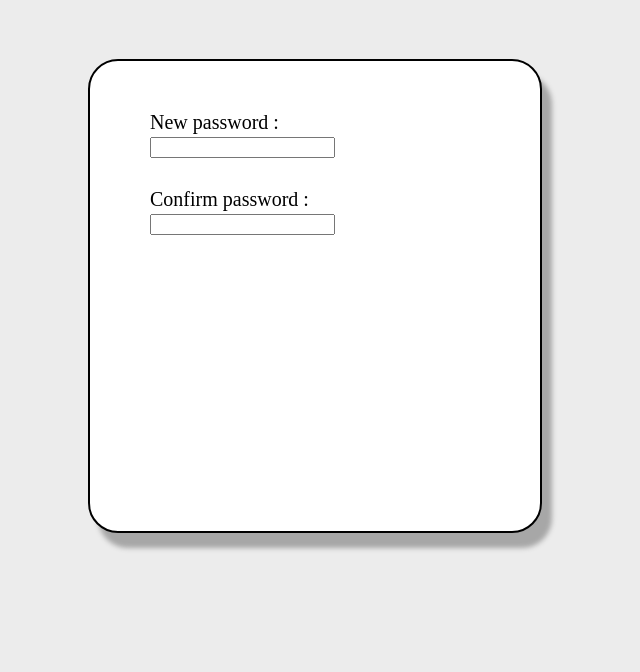
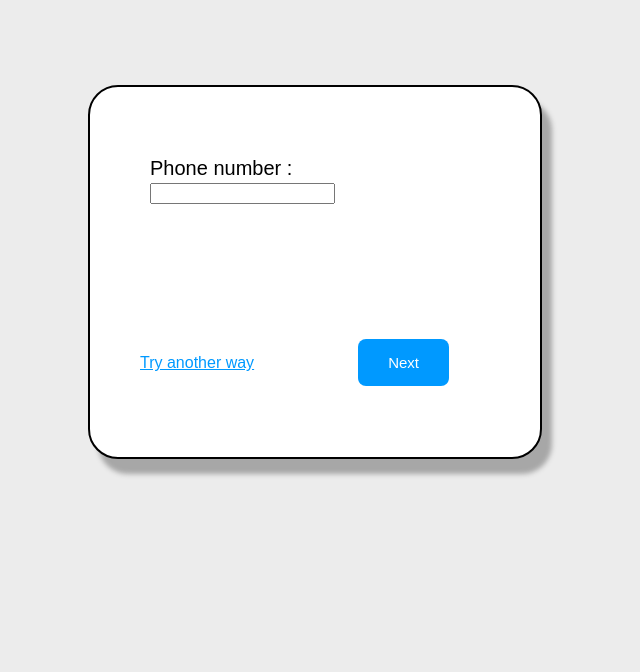
Before and after one commit to ArnavPolekar/HTML, a plain HTML site: page project2/paswrdPg.html in a window 1280 px wide. Shown: the part 128-800 px from the top of the page, without its empty margins (325-965 px from the left). Drawn offline with Linux system fonts and the light colour scheme.

Commit message:
pro2 change
forgot password page changes

```diff
--- a/project2/css/design.css
+++ b/project2/css/design.css
@@ -6,11 +6,11 @@ body {
     font-family: Arial, Helvetica, sans-serif;
     font-style: italic;
     text-transform: uppercase;
-    margin-top: 50px;
+    padding-top: 55px;
 }
 .box {
     width: 350px;
-    height: 400px;
+    height: 300px;
     margin: 100px auto;
     background-color: #fff;
     padding: 20px 50px 50px 50px;
@@ -21,5 +21,25 @@ body {
 .stuId {
     font-size: 20px;
     padding-left: 10px;
-    padding-top: 30px;
+    padding-top: 50px;
+    font-family: sans-serif;
+
 }
+.btn{
+    background-color: rgb(0, 153, 255);
+    border: none;
+    color: white;
+    padding: 15px 30px;
+    text-align: center;
+    text-decoration: none;
+    display: inline-block;
+    font-size: 15px;
+    margin: 0px 30px 0px 100px;
+    border-radius: 8px;
+}
+.arc{
+    display: inline-block;
+    padding-top: 150px;
+    color: rgb(0, 153, 255);
+    font-family: sans-serif;
+}
--- a/project2/css/styles.css
+++ b/project2/css/styles.css
@@ -4,7 +4,7 @@ body {
 
 .box {
     width: 350px;
-    height: 350px;
+    height: 370px;
     margin: 100px auto;
     background-color: #fff;
     padding: 20px 50px 50px 50px;
@@ -24,6 +24,7 @@ body {
 .stuId {
     font-size: 20px;
     padding: 10px;
+    font-family: sans-serif;
 }
 
 .login {
@@ -33,6 +34,7 @@ body {
 .rgtTxt {
     text-align: right;
     display: block;
+    color: #000;
 }
 
 .btn {
@@ -49,7 +51,6 @@ body {
     cursor: pointer;
     border-radius: 8px;
     position: absolute;
-    bottom: 399px;
 }
 
 .btn1 {
--- a/project2/paswrdPg.html
+++ b/project2/paswrdPg.html
@@ -9,15 +9,12 @@
     <h1 class="heading">Spring Dale</h1>
     <div class="box">
         <form class="stuId">
-            <label>New password :</label>
+            <label>Phone number :</label>
             <br />
-            <input type="text" />
+            <input type="number" />
         </form>
-        <form class="stuId">
-            <label>Confirm password :</label>
-            <br />
-            <input type="password" />
-        </form>
+        <a href="#" class="arc">Try another way</a>
+        <button class="btn">Next</button>
     </div>
 </body>
 
```
Also changed, not shown: project2/index.html (+2 -4 lines).
